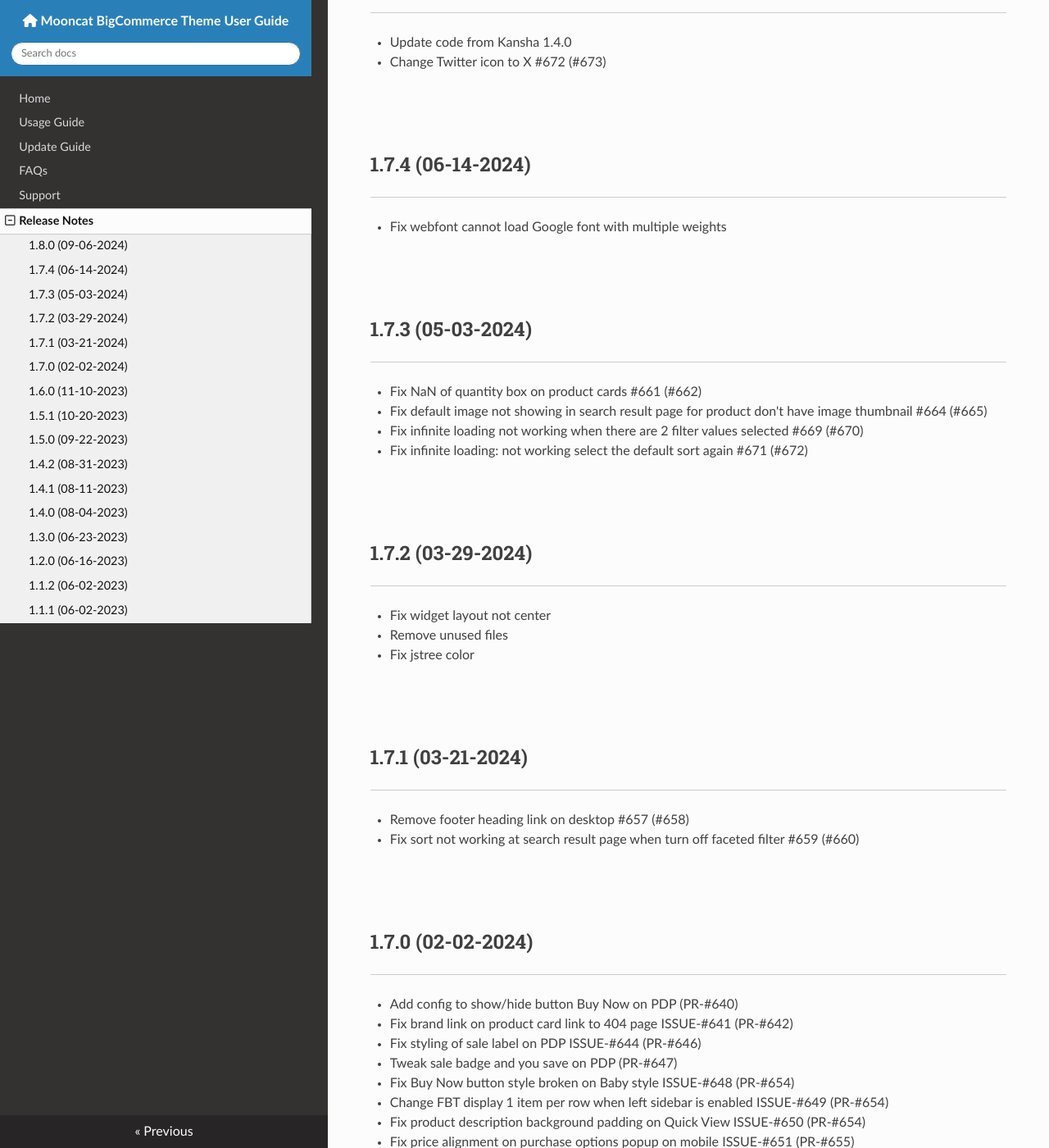
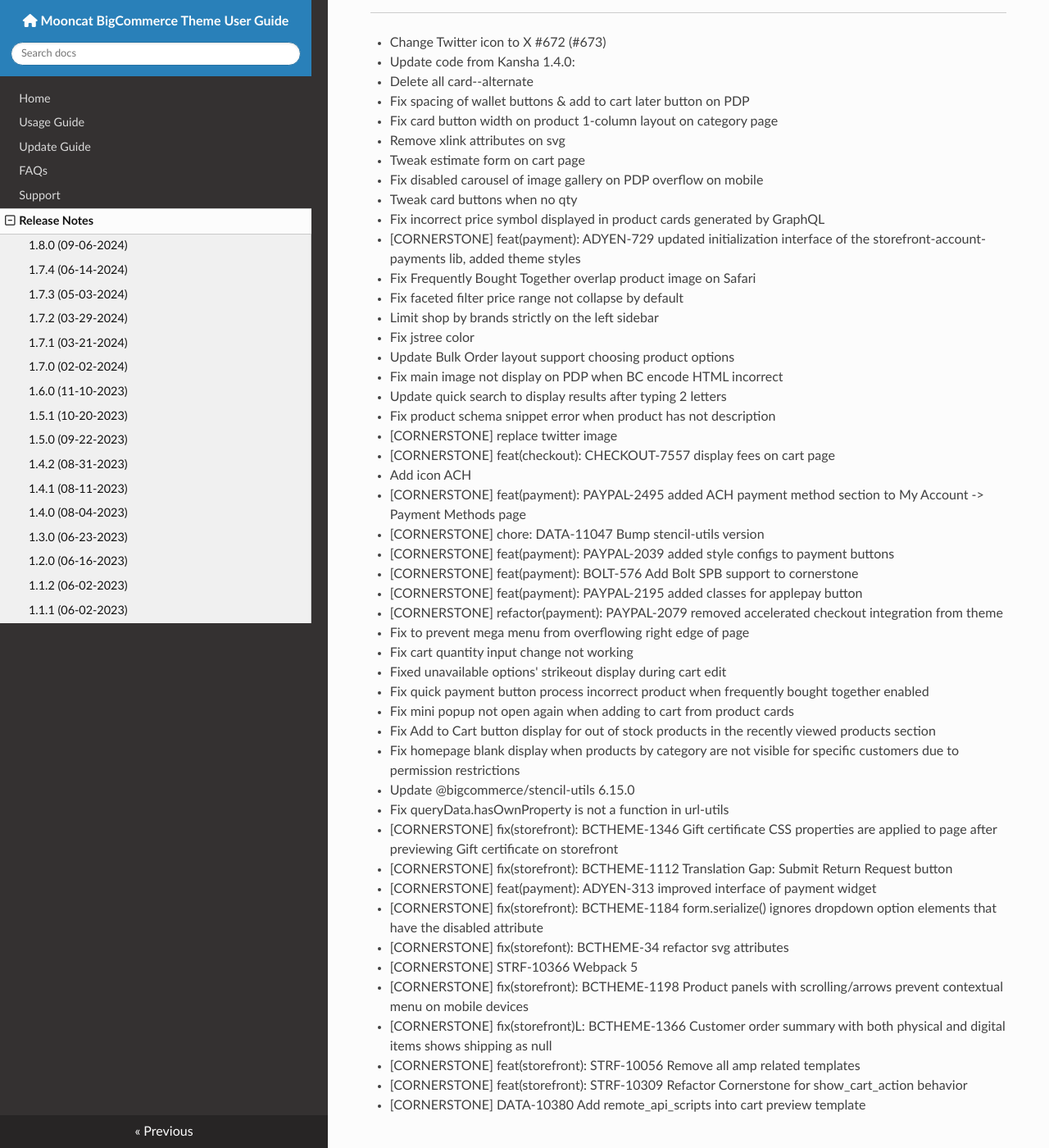
Before and after one commit to allcommerce/bc-mooncat-docs, an MkDocs documentation site: the page built from docs/changelog.md, in a window 1280 px wide and 1400 px high, scrolled down 273 px. Shown: the whole window at 82% size. Built offline with MkDocs 1.6.1, drawn with Linux system fonts in a browser that asks for light colours; nearby versions of some CDN libraries.

Commit message:
Update changelog

```diff
--- a/docs/changelog.md
+++ b/docs/changelog.md
@@ -1,8 +1,55 @@
 # Release Notes
 
 ## 1.8.0 (09-06-2024)
-- Update code from Kansha 1.4.0
 - Change Twitter icon to X #672 (#673)
+- Update code from Kansha 1.4.0:
+  - Delete all card--alternate
+  - Fix spacing of wallet buttons & add to cart later button on PDP
+  - Fix card button width on product 1-column layout on category page
+  - Remove xlink attributes on svg
+  - Tweak estimate form on cart page
+  - Fix disabled carousel of image gallery on PDP overflow on mobile
+  - Tweak card buttons when no qty
+  - Fix incorrect price symbol displayed in product cards generated by GraphQL
+  - [CORNERSTONE] feat(payment): ADYEN-729 updated initialization interface of the storefront-account-payments lib, added theme styles
+  - Fix Frequently Bought Together overlap product image on Safari
+  - Fix faceted filter price range not collapse by default
+  - Limit shop by brands strictly on the left sidebar
+  - Fix jstree color
+  - Update Bulk Order layout support choosing product options
+  - Fix main image not display on PDP when BC encode HTML incorrect
+  - Update quick search to display results after typing 2 letters
+  - Fix product schema snippet error when product has not description
+  - [CORNERSTONE] replace twitter image
+  - [CORNERSTONE] feat(checkout): CHECKOUT-7557 display fees on cart page
+  - Add icon ACH
+  - [CORNERSTONE] feat(payment): PAYPAL-2495 added ACH payment method section to My Account -> Payment Methods page
+  - [CORNERSTONE] chore: DATA-11047 Bump stencil-utils version
+  - [CORNERSTONE] feat(payment): PAYPAL-2039 added style configs to payment buttons
+  - [CORNERSTONE] feat(payment): BOLT-576 Add Bolt SPB support to cornerstone
+  - [CORNERSTONE] feat(payment): PAYPAL-2195 added classes for applepay button
+  - [CORNERSTONE] refactor(payment): PAYPAL-2079 removed accelerated checkout integration from theme
+  - Fix to prevent mega menu from overflowing right edge of page
+  - Fix cart quantity input change not working
+  - Fixed unavailable options' strikeout display during cart edit
+  - Fix quick payment button process incorrect product when frequently bought together enabled
+  - Fix mini popup not open again when adding to cart from product cards
+  - Fix Add to Cart button display for out of stock products in the recently viewed products section
+  - Fix homepage blank display when products by category are not visible for specific customers due to permission restrictions
+  - Update @bigcommerce/stencil-utils 6.15.0
+  - Fix queryData.hasOwnProperty is not a function in url-utils
+  - [CORNERSTONE] fix(storefront): BCTHEME-1346 Gift certificate CSS properties are applied to page after previewing Gift certificate on storefront
+  - [CORNERSTONE] fix(storefront): BCTHEME-1112 Translation Gap: Submit Return Request button
+  - [CORNERSTONE] feat(payment): ADYEN-313 improved interface of payment widget
+  - [CORNERSTONE] fix(storefront): BCTHEME-1184 form.serialize() ignores dropdown option elements that have the disabled attribute
+  - [CORNERSTONE] fix(storefont): BCTHEME-34 refactor svg attributes
+  - [CORNERSTONE] STRF-10366 Webpack 5
+  - [CORNERSTONE] fix(storefront): BCTHEME-1198 Product panels with scrolling/arrows prevent contextual menu on mobile devices
+  - [CORNERSTONE] fix(storefront)L: BCTHEME-1366 Customer order summary with both physical and digital items shows shipping as null
+  - [CORNERSTONE] feat(storefront): STRF-10056 Remove all amp related templates
+  - [CORNERSTONE] feat(storefront): STRF-10309 Refactor Cornerstone for show_cart_action behavior
+  - [CORNERSTONE] DATA-10380 Add remote_api_scripts into cart preview template
+
 
 ## 1.7.4 (06-14-2024)
 - Fix webfont cannot load Google font with multiple weights
```
